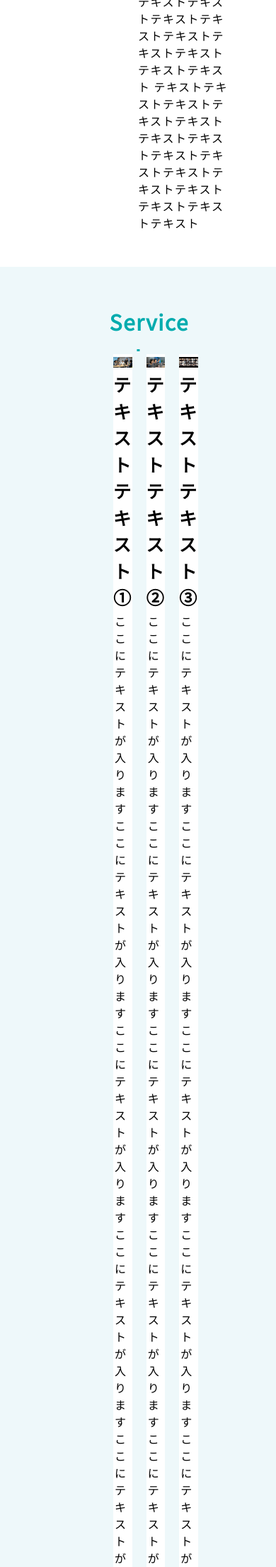
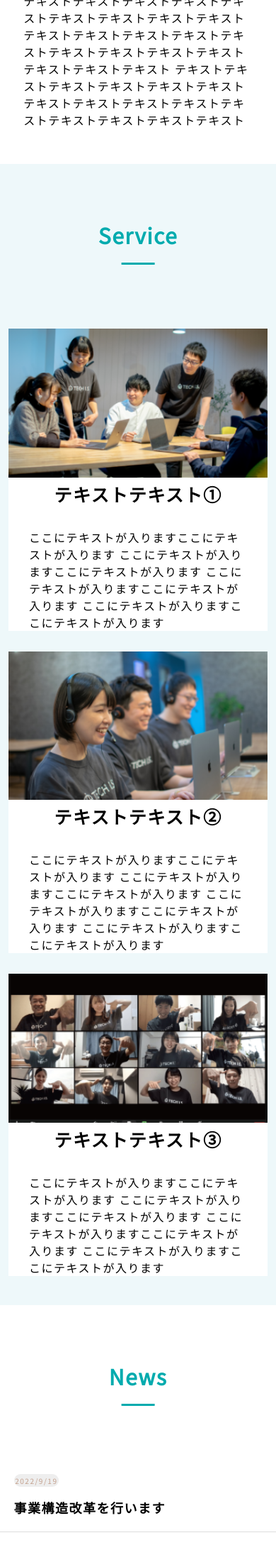
Before and after one commit to mitsuhiro-kobayashi/template-Hamburger-CTAbutton-Returnbutton, a PHP site: page / in a window 390 px wide. Shown: the part 1080-3288 px from the top of the page at 71% size. Run offline with PHP 8.4, Linux system fonts and the light colour scheme; some libraries are stand-ins or nearby versions.

Commit message:
cssほぼ完成

```diff
--- a/CSS/style.css
+++ b/CSS/style.css
@@ -23,6 +23,9 @@ body {
 
 /*********
 common
+**********/
+/*********
+CTAボタンの白色と緑色
 **********/
 .common-btn-white {
     background-color: #fff;
@@ -208,6 +211,27 @@ service
 /*********
 News
 **********/
+.front-news {
+    border-bottom: 0.3px solid #DDDDDD;
+    margin: 0 10%;
+    padding: 2% 5%;
+}
+.front-news time {
+    background-color: #EEEEEE;
+    border-radius: 50px;
+    padding: 0.5% 0.5%;
+    color: #c4a18e;
+    margin-right: 50px;
+}
+.front-news a {
+    font-size: 10px;
+    display: flex;
+}
+
+.front-news h3 {
+    font-size: 18px;
+    text-align: left;
+}
 
 
 /*********
@@ -253,4 +277,68 @@ media
     .menu-pc {
         display: none;
     }
+
+    #front-fv {
+        height: 500px;
+    }
+
+    #front-fv h2 {
+        font-size: 25px;
+        position: absolute;
+        top: 20%;
+        left: 3%;
+        line-height: 3em;
+    }
+    .common-title-h2 {
+        padding: 20%;
+    }
+
+    .common-title-h2::after {
+        width: 20%;
+        transform: translate(200%);
+    }
+    .about-contents {
+        display: block;
+    }
+    .about-contents li {
+        width: 100%;
+        margin: 3% 1%;
+    }
+    .about-contents li img {
+        margin-bottom: 10%;
+    }
+    #service {
+        padding: 0;
+    }
+    .service-contents {
+        display: block;
+        padding: 3%;
+    }
+    .service-content {
+        width: 100%;
+        margin: 0%;
+    }
+    .service-content img {
+        width: 100%;
+    }
+    .front-news {
+        padding: 0;
+        margin: 0;
+    }
+    .front-news a {
+    display: block;
+    margin: 5%;
+    }
+    .front-news h3 {
+        margin-top: 5%;
+    }
+    .common-btn-white {
+        padding: 3% 15%;
+    }
+    .common-btn-green {
+        padding: 3% 15%;
+    }
+    #contact {
+        padding: 0 0 10% 0;
+    }
 }
--- a/index.html
+++ b/index.html
@@ -74,9 +74,9 @@
         </section>
         <section id="news">
             <h2 class="common-title-h2">News</h2>
-            <article>
+            <article class="front-news">
                 <a href="#">
-                    <time datetime="2022-09-29">2022年9月19日</time>
+                    <time datetime="2022-09-29">2022/9/19</time>
                     <h3 class="common-title-h3">事業構造改革を行います</h3>
                 </a>
             </article>
```
